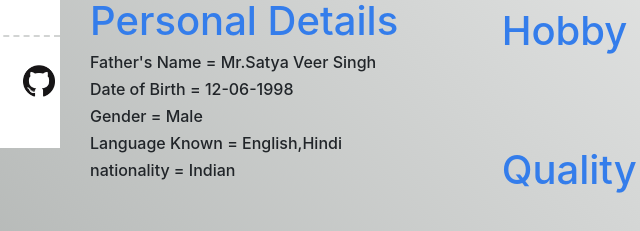
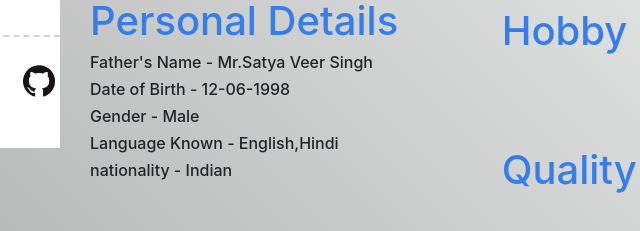
Before and after one commit to ashutoshmcakiet/Resume, a plain HTML site: page index.html in a window 1280 px wide. Shown: the part 366-597 px from the top of the page, 265-905 px from the left. Drawn offline with Linux system fonts and the light colour scheme.

Commit message:
Update index.html

```diff
--- a/index.html
+++ b/index.html
@@ -84,11 +84,11 @@
         <div class="row">
           <div class="col">
         <h1 style="color:#347DEB">Personal Details</h1>
-        <h6>Father's Name = Mr.Satya Veer Singh</h6>
-        <h6>Date of Birth = 12-06-1998</h6>
-        <h6>Gender = Male</h6>
-        <h6>Language Known = English,Hindi</h6>
-        <h6>nationality = Indian</h6>
+        <h6>Father's Name - Mr.Satya Veer Singh</h6>
+        <h6>Date of Birth - 12-06-1998</h6>
+        <h6>Gender - Male</h6>
+        <h6>Language Known - English,Hindi</h6>
+        <h6>nationality - Indian</h6>
       </div>
       <div class="col">
           <div class="row" style="margin-top:10px">
```
